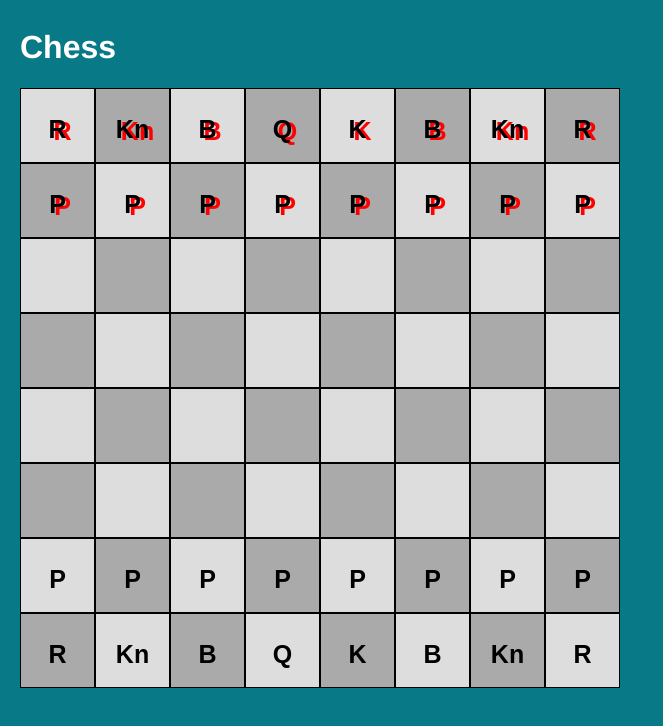
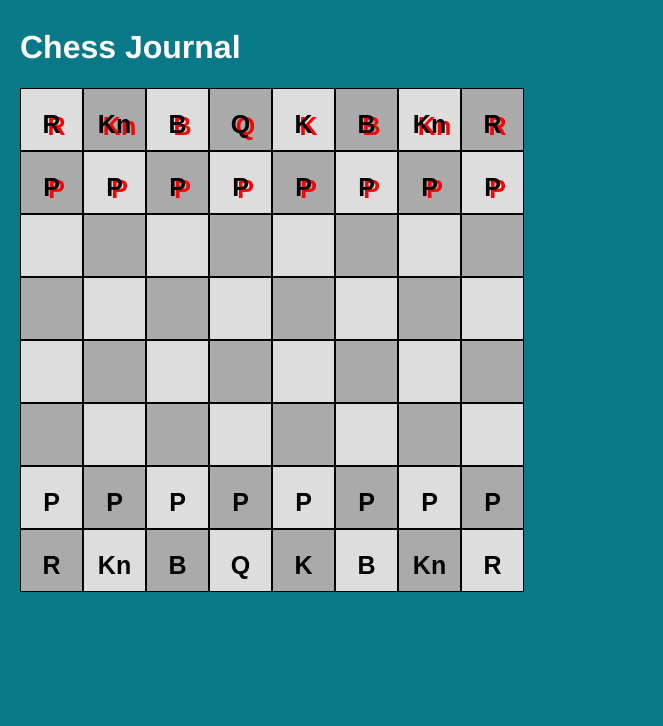
Before and after one commit to lhatcher/chess-journal-mvp, a plain HTML site: page index.html in a window 1280 px wide. Shown: the whole page, without its empty margins (0-663 px from the left). Drawn offline with Linux system fonts and the light colour scheme.

Commit message:
Resize gameboard, begin implementing conflict detection

```diff
--- a/index.html
+++ b/index.html
@@ -8,7 +8,7 @@
     <script src="src/castlePermissions.js"></script>
   </head>
   <body>
-  <h1>Chess</h1>
+  <h1>Chess Journal</h1>
     <div class="board">
       <!-- row eight -->
       <div class="square" id="a8"></div><div class="square" id="b8"></div><div class="square" id="c8"></div><div class="square" id="d8"></div><div class="square" id="e8"></div><div class="square" id="f8"></div><div class="square" id="g8"></div><div class="square" id="h8"></div>
--- a/src/main.js
+++ b/src/main.js
@@ -194,16 +194,6 @@ var isValidMove = function(fromSquare, toSquare, piece, color) {
   }
 };
 
-// returns true if a conflict is found
-var hasConflicts = function(fromFile, toFile, fromRank, toRank, fileDiff, rankDiff, piece, color) {
-  var files = ['a','b','c','d','e','f','g','h'];
-
-  if ( piece === 'P' && !board.isEmpty(tofile, toRank) ) {
-
-  }
-
-};
-
 var isAttacking = function(piece, color, toSquare, returnValue) {
   var occupiedColor;
   if ( (document.getElementById(toSquare).innerHTML.indexOf('white') !== -1) ) {
--- a/styles/styles.css
+++ b/styles/styles.css
@@ -13,8 +13,8 @@ h1 {
 
   margin: 0 auto;
   box-sizing: border-box;
-  width: 600px;
-  height: 600px;
+  width: 504px;
+  height: 504px;
 
 }
 
@@ -22,12 +22,12 @@ h1 {
   background-color: #ddd;
   border: 1px solid black;
   box-sizing: border-box;
-  width: 75px;
-  height: 75px;
+  width: 63px;
+  height: 63px;
   float: left;
   display: inline-block;
   text-align: center;
-  line-height: 31px;
+  line-height: 21px;
 }
 
 #a1, #a3, #a5, #a7, #b2, #b4, #b6, #b8,
```
Also changed, not shown: src/conflictDetection.js (added, +36 -0 lines).
